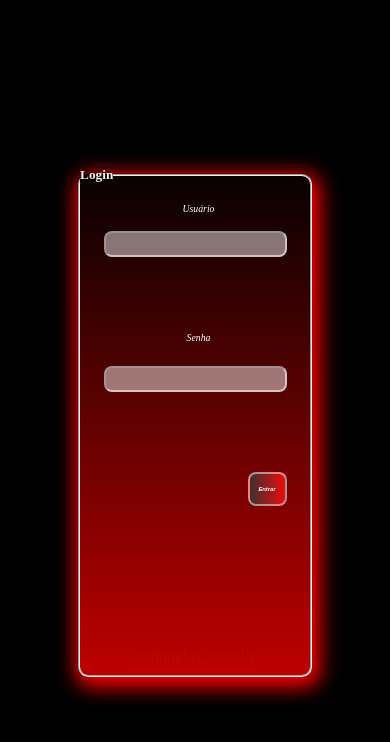
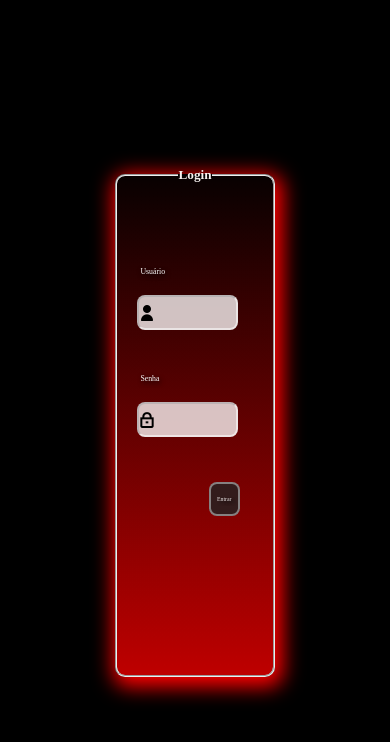
Before and after one commit to douglascastelo/tela-de-login1, a plain HTML site: page index.html in a window 390 px wide. Drawn offline with Linux system fonts and the light colour scheme.

Commit message:
melhorando a responsividade e o design da tela de login1

```diff
--- a/login.html
+++ b/index.html
@@ -7,6 +7,9 @@
     <title>Login</title>
     <style>
         /* Margin e o padding zerado, para que o body fique colado na tela do dispositivo */
+
+
+
 
         *{
             margin: 0px;
@@ -36,7 +39,7 @@
 
        /* Configurações do nome que está na borda do fieldset */
        fieldset legend{
-        text-align: left;
+        text-align:center;
         color: rgb(247, 241, 240);
         font-size: 3.4vw;
         font-weight: bolder;
@@ -45,44 +48,47 @@
        /*Configurações gerais do label(nomes acima da caixa de entrada )*/
        label{
        color: rgb(255, 255, 255);
-       margin-left: 12px;
+       margin-left: 6vw;
        font-size: 3vw;
-       font-weight:lighter;
-       font-style: italic;
+       font-family:'Times New Roman', Times, serif;
        text-transform: capitalize;
+       text-shadow: rgb(0, 0, 0) 1px 2px 5px;
 
 
        }
        /* Confugrações do label usuário*/
        label.usuariolog{
-        text-align: center;
-        margin-top: 20px;
+        text-align: left;
+        margin-top: 10vh;
         margin-right: 5px;
-        margin-bottom: 3vh;
-        font-size: 2.5vw;
+        margin-bottom: -3vh;
+        font-size: 2vw;
+
 
 
        }
        /*Configurações do label senha*/
        label.senhalogin{
         display: inline-block;
-        text-align: center;
-        margin-top: -5vh;
-        margin-right: 5px;
+        text-align: left;
+        margin-top: -2vh;
+        margin-right: 5vw;
         margin-bottom: 3vh;
-        font-size: 2.5vw;
+        font-size: 2vw;
+
        }
 
        /*Configurações gerais das caixas de entrada usuário e senha*/
        input{
         margin-right: 6vw;
-        margin-left: 6vw;
+        margin-left: 5vw;
         border-color: rgba(251, 251, 252, 0.589);
-        background-color: rgba(247, 241, 241, 0.486);
+        background-color: rgba(250, 246, 246, 0.788);
         color: white;
         font-weight: bolder;
         border-radius: 8px;
-        height: 22px;
+        height: 3.6vh;
+        width: 25vw;
 
        }
         /*Configuração para quando o usuário clicar na caixa*/
@@ -92,16 +98,24 @@
         border-color: rgba(0, 0, 0, 0);
        }
         /* Posicionando a caixa de senha */
+        .cxusuario{
+            margin-top: -2vh;
+            background-image: url(icones/bonecousuario.png);
+            background-repeat: no-repeat;
+            background-position: left center;
+        }
        input.passwordlog{
-        margin-top: -9vh;
-        margin-bottom: 7vh;
+        margin-top: -8vh;
+        margin-bottom: 3vh;
+        background-image: url(icones/trancar.png);
+        background-repeat: no-repeat;
+        background-position: left center;
+
        }
-        .cxusuario{
-            margin-top: -9vh;
-        }
+
        /*Posicionando o botão entrar*/
        fieldset.botao{
-        position: relative;
+         position: relative;
          border-bottom: 20vh;
        }
 
@@ -113,10 +127,10 @@
        /* Ainda posicionando meu nome, para que ele acompanhe o tamano do fieldset */
        div.subcontainer{
         position: relative;
-        top: 70%;
+        top: 65%;
         text-align: center;
-        color: rgba(240, 248, 255, 0.027);
-        padding-bottom: 4px;
+        color: rgba(240, 248, 255, 0);
+        padding-bottom: 3px;
         border-radius: 0px 0px 10px 10px;
        }
 
@@ -142,24 +156,25 @@
         /*Configurando o botão*/
        .botao{
         margin-top: -15vh;
-        margin-right: 6vw;
+        margin-right: 8.5vw;
         border-radius: 8px;
         height: 4vh;
-        width: 10vw;
-        min-width: 10vw;
-        max-width: 15vw;
-        background-image:linear-gradient(to right, rgb(65, 47, 47), rgb(236, 12, 12)) ;
-        color: white;
+        width: 8vw;
+        min-width: 8vw;
+        max-width: 12vw;
+        background-color: rgb(51, 28, 28);
+        color: rgb(235, 229, 229);
+        text-shadow: rgb(22, 17, 17) 3px 2px 3px;
         font-size: 1.5vw;
-        font-style: italic;
-        font-weight: bolder;
+        font-family: 'Times New Roman', Times, serif;
         border-style: solid;
-        border-color: rgba(240, 255, 255, 0.5);
+        border-color: rgba(136, 131, 131, 0.973);
+
        }
 
        /*Configuração do botão ao passar o mouse em cima */
        .botao:hover{
-        background-image:linear-gradient(to right, rgb(0, 0, 0), rgb(165, 0, 0)) ;
+        background-color: black ;
         border-color: white;
         transition-duration: 1s;
         animation:alternate;
@@ -169,6 +184,7 @@
        .botao:active{
         background-color: rgba(112, 108, 108, 0.356);
        }
+
 
 
        </style>
```
Also changed, not shown: icones/bonecousuario.png (added), icones/trancar.png (added).
